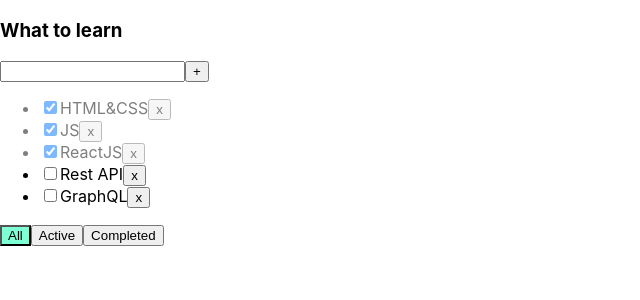
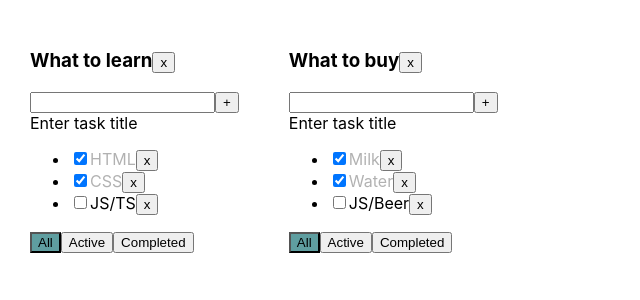
Before and after one commit to Aleksandr-mvp/todolist, a React (Create React App) app: page / in a window 1280 px wide. Shown: the top 300 px of the page, without its empty margins (0-640 px from the left). Built offline with nearby package versions, Linux system fonts and the light colour scheme.

Commit message:
added associativ array

```diff
--- a/src/App.css
+++ b/src/App.css
@@ -6,3 +6,18 @@
 .App > div {
   margin-right: 50px;
 }
+
+.is-done {
+  opacity:0.3;
+}
+
+
+.active-filter {
+  background-color: cadetblue;
+}
+
+.error {
+  border: 2px solid red;
+  outline: none;
+  background-color: rgba(161, 26, 26, 0.3);
+}
--- a/src/App.tsx
+++ b/src/App.tsx
@@ -1,60 +1,113 @@
 import React, {useState} from 'react';
 import './App.css';
-import {Todolist} from './components/Todolist/Todolist';
-import {v1} from 'uuid';
+import TodoList from "./TodoList";
+import {v1} from "uuid";
 
-export type FilterValuesType = "all" | "active" | "completed";
+export type TaskType = {
+    id: string
+    title: string
+    isDone: boolean
+}
+export type FilterValuesType = "all" | "active" | "completed"
+
+type TodoListType = {
+    id: string
+    title: string
+    filter: FilterValuesType
+}
+
+type TaskStateType = {
+    [key: string]: Array<TaskType>
+}
 
 function App() {
-    let [tasks, setTasks] = useState([
-        {id: v1(), title: "HTML&CSS", isDone: true},
-        {id: v1(), title: "JS", isDone: true},
-        {id: v1(), title: "ReactJS", isDone: true},
-        {id: v1(), title: "Rest API", isDone: false},
-        {id: v1(), title: "GraphQL", isDone: false},
-    ]);
 
-    function removeTask(id: string) {
-        let filteredTasks = tasks.filter(t => t.id != id);
-        setTasks(filteredTasks);
+    //BLL:
+
+    const todoListID_1 = v1()
+    const todoListID_2 = v1()
+
+    const [todoLists,setTodoLists] = useState<Array<TodoListType>>([
+        {id: todoListID_1, title: "What to learn", filter: 'all'},
+        {id: todoListID_2, title: "What to buy", filter: 'all'},
+    ])
+
+    const [tasks, setTasks] = useState<TaskStateType>({
+        [todoListID_1]: [
+            {id: v1(), title: "HTML", isDone: true},
+            {id: v1(), title: "CSS", isDone: true},
+            {id: v1(), title: "JS/TS", isDone: false},
+        ],
+        [todoListID_2]: [
+            {id: v1(), title: "Milk", isDone: true},
+            {id: v1(), title: "Water", isDone: true},
+            {id: v1(), title: "JS/Beer", isDone: false},
+        ]
+    })
+
+    const addTask = (title: string, todoListId: string) => {
+        const copyTasks = {...tasks}
+        copyTasks[todoListId] = [{id: v1(), title, isDone: false },...tasks[todoListId]]
+        setTasks(copyTasks)
     }
 
-    function addTask(title: string) {
-        let task = {id: v1(), title: title, isDone: false};
-        let newTasks = [task, ...tasks];
-        setTasks(newTasks);
+    const removeTask = (id: string, todoListId: string) => {
+        const copyTasks = {...tasks}
+        copyTasks[todoListId] = tasks[todoListId].filter(t => t.id !== id)
+        setTasks(copyTasks)
     }
 
-    const changeCheckBoxStatus = (id: string, value: boolean) => {
-        setTasks(tasks.map(m => m.id === id ? {...m, isDone: value} : m))
-        console.log(value)
+    const changeTaskStatus = (id: string, isDone: boolean, todoListId: string) => {
+        const copyTasks = {...tasks}
+        copyTasks[todoListId] = tasks[todoListId].map(t => t.id === id ? {...t, isDone} : t)
+        setTasks(copyTasks)
     }
 
-    let [filter, setFilter] = useState<FilterValuesType>("all");
+    const changeTodoListFilter = (filter: FilterValuesType, todoListId: string) => {
+        setTodoLists(todoLists.map(tl => tl.id === todoListId ? {...tl, filter} : tl))
 
-    let tasksForTodolist = tasks;
-
-    if (filter === "active") {
-        tasksForTodolist = tasks.filter(t => t.isDone)
-    }
-    if (filter === "completed") {
-        tasksForTodolist = tasks.filter(t => !t.isDone)
     }
 
-    function changeFilter(value: FilterValuesType) {
-        setFilter(value);
+    const removeTodoList = (todoListId: string) => {
+        setTodoLists(todoLists.filter(tl => tl.id !== todoListId))
+        const copyTasks = {...tasks}
+        delete copyTasks[todoListId]
+        setTasks(copyTasks)
     }
 
+    const getTasksForRender = (filter: FilterValuesType,tasks: Array<TaskType>): Array<TaskType> => {
+        switch (filter) {
+            case "completed":
+                return tasks.filter(t => !t.isDone)
+            case "active":
+                return tasks.filter(t => t.isDone)
+            default:
+                return tasks
+        }
+    }
+
+    const todoListsComp = todoLists.map(tl => {
+        return (
+            <TodoList
+                key={tl.id}
+                todoListID={tl.id}
+                filter={tl.filter}
+                title={tl.title}
+                tasks={getTasksForRender(tl.filter, tasks[tl.id])}
+                addTask={addTask}
+                removeTask={removeTask}
+                changeTodoListFilter={changeTodoListFilter}
+                changeTaskStatus={changeTaskStatus}
+                removeTodoList={removeTodoList}
+            />
+        )
+    })
+
+
+    //UI:
     return (
-        <div>
-            <Todolist title="What to learn"
-                      tasks={tasksForTodolist}
-                      removeTask={removeTask}
-                      changeFilter={changeFilter}
-                      addTask={addTask}
-                      changeCheckBoxStatus={changeCheckBoxStatus}
-                      filter={filter}
-            />
+        <div className="App">
+            {todoListsComp}
         </div>
     )
 }
--- /dev/null
+++ b/src/TodoList.tsx
@@ -0,0 +1,111 @@
+import React, {useState, KeyboardEvent, ChangeEvent,  MouseEvent} from 'react';
+import {FilterValuesType, TaskType} from "./App";
+
+type TodoListPropsType = {
+    title: string
+    todoListID: string
+    addTask: (title: string, todoListId: string) => void
+    tasks: Array<TaskType>
+    filter: FilterValuesType
+    removeTask:(id: string, todoListId: string) => void
+    changeTodoListFilter: (filter: FilterValuesType, todoListId: string) => void
+    changeTaskStatus: (id: string, isDone: boolean, todoListId: string) => void
+    removeTodoList: (todoListId: string) => void
+}
+
+const TodoList = (props: TodoListPropsType) => {
+    const [title, setTitle] = useState<string>("")
+    const [error, setError] = useState<boolean>(false)
+    const tasksList = props.tasks.map((t: TaskType) => {
+
+        const removeTask = () => props.removeTask(t.id, props.todoListID)
+        const changeStatus = (e: ChangeEvent<HTMLInputElement> ) =>
+            props.changeTaskStatus(t.id, e.currentTarget.checked, props.todoListID)
+        return (
+            <li key={t.id}>
+                <input
+                    type="checkbox"
+                    checked={t.isDone}
+                    onChange={changeStatus}
+                />
+                <span className={t.isDone ? "is-done" : ""}>{t.title}</span>
+                <button onClick={removeTask}>x</button>
+            </li>
+
+        )
+    })
+    const addTask = () => {
+        const trimmedTitle = title.trim()
+        if(trimmedTitle){
+            props.addTask(trimmedTitle, props.todoListID)
+        } else {
+            setError(true)
+        }
+        setTitle("")
+    }
+
+    const onKeyPressAddTask = (e: KeyboardEvent<HTMLInputElement>) => {
+        if(e.key === "Enter"){
+            addTask()
+        }
+    }
+    const onChangeSetTitle = (e: ChangeEvent<HTMLInputElement>) => {
+        setTitle(e.currentTarget.value)
+        setError(false)
+    }
+    const onClickSetAllFilter = () => props.changeTodoListFilter("all", props.todoListID)
+    const onClickSetActiveFilter = () => props.changeTodoListFilter("active", props.todoListID)
+    const onClickSetCompletedFilter = () => props.changeTodoListFilter("completed", props.todoListID)
+
+    const removeTodoList = () => props.removeTodoList(props.todoListID)
+
+
+
+    const getBtnClass = (filter: FilterValuesType) => {
+        return props.filter === filter ? "active-filter" : ""
+    }
+    const errorStyle = {
+        color: "red",
+    }
+
+    const errorMessage = error
+        ? <div style={errorStyle}>Title is required!</div>
+        : <div>Enter task title</div>
+
+    return(
+        <div>
+            <h3>{props.title}
+                <button onClick={removeTodoList}>x</button>
+            </h3>
+            <div>
+                <input
+                    className={error ? "error" : ""}
+                    value={title}
+                    onChange={onChangeSetTitle}
+                    onKeyPress={onKeyPressAddTask}
+                />
+                <button onClick={addTask}>+</button>
+                {errorMessage}
+            </div>
+            <ul>
+                { tasksList }
+            </ul>
+            <div>
+                <button
+                    className={getBtnClass("all")} //"active btn btn-todolist"
+                    onClick={onClickSetAllFilter}
+                >All</button>
+                <button
+                    className={getBtnClass("active")}
+                    onClick={onClickSetActiveFilter}
+                >Active</button>
+                <button
+                    className={getBtnClass("completed")}
+                    onClick={onClickSetCompletedFilter}
+                >Completed</button>
+            </div>
+        </div>
+    )
+}
+
+export default TodoList;
```
Also changed, not shown: src/logo.svg (added).
